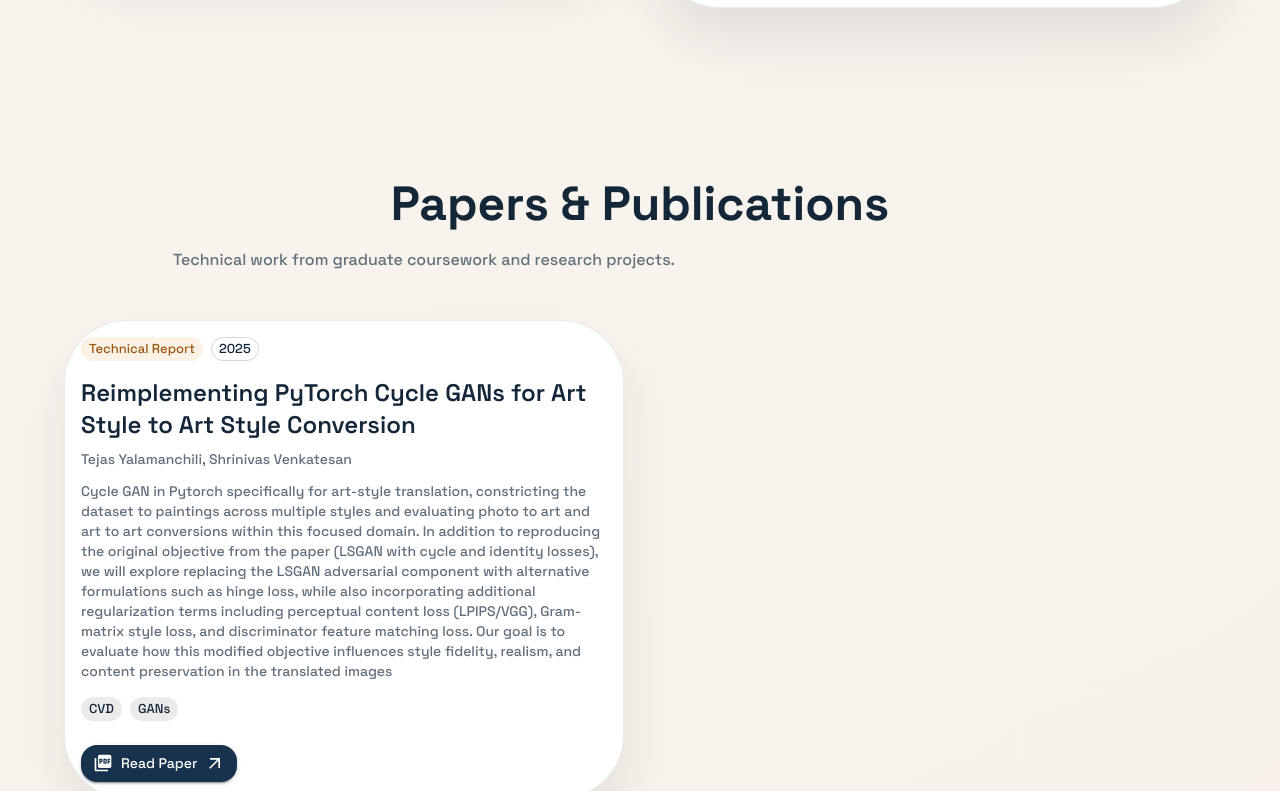
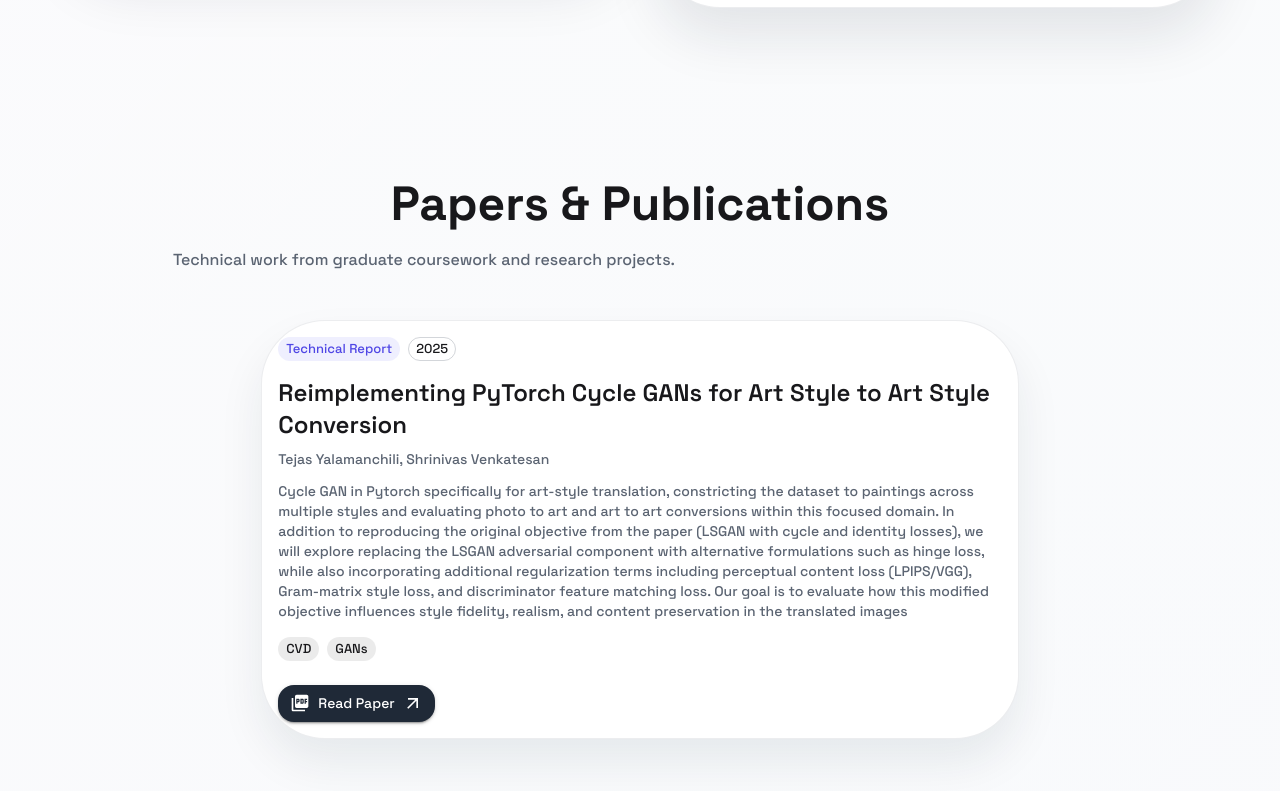
Before and after one commit to YalmanchiliTejas/portfolio-website, a React (Create React App) app: page / in a window 1280 px wide. Shown: the part 4146-4937 px from the top of the page. Built offline with nearby package versions, Linux system fonts and the light colour scheme.

Commit message:
another change

```diff
--- a/src/App.js
+++ b/src/App.js
@@ -15,18 +15,18 @@ const canvasTheme = createTheme({
   palette: {
     mode: 'light',
     primary: {
-      main: '#12324a',
+      main: '#1f2937',
     },
     secondary: {
-      main: '#b76e2b',
+      main: '#6366f1',
     },
     background: {
-      default: '#f6f1e8',
+      default: '#fafaf8',
       paper: '#ffffff',
     },
     text: {
-      primary: '#142738',
-      secondary: '#62707d',
+      primary: '#18181b',
+      secondary: '#5b6472',
     },
   },
   typography: {
--- a/src/components/Contact.jsx
+++ b/src/components/Contact.jsx
@@ -61,13 +61,13 @@ const Contact = () => {
                   rel="noopener noreferrer"
                   sx={{
                     mb: 1,
-                    color: '#d97706',
+                    color: '#6366f1',
                     fontSize: 36,
                   }}
                 >
                   {item.icon}
                 </IconButton>
-                <Typography variant="h6" sx={{ fontWeight: 600, color: '#17324d' }}>
+                <Typography variant="h6" sx={{ fontWeight: 600, color: '#1f2937' }}>
                   {item.label}
                 </Typography>
                 <Typography sx={{ color: 'text.secondary' }}>{item.value}</Typography>
--- a/src/components/Education.jsx
+++ b/src/components/Education.jsx
@@ -102,8 +102,8 @@ const Education = () => {
                         label={highlight}
                         size="small"
                         sx={{
-                          bgcolor: 'rgba(217, 119, 6, 0.08)',
-                          color: '#9a580d',
+                          bgcolor: 'rgba(99, 102, 241, 0.1)',
+                          color: '#4f46e5',
                           fontWeight: 600,
                         }}
                       />
--- a/src/components/Experience.jsx
+++ b/src/components/Experience.jsx
@@ -122,7 +122,7 @@ const Experience = () => {
                       {exp.title}
                     </Typography>
                     <Stack direction="row" spacing={2} flexWrap="wrap" alignItems="center">
-                      <Typography variant="body1" sx={{ color: '#d97706', fontWeight: 600 }}>
+                      <Typography variant="body1" sx={{ color: '#6366f1', fontWeight: 600 }}>
                         {exp.company}
                       </Typography>
                       <Chip
@@ -143,7 +143,7 @@ const Experience = () => {
                     sx={{
                       mb: 1,
                       color: 'text.secondary',
-                      '&::marker': { color: '#d97706' },
+                      '&::marker': { color: '#6366f1' },
                     }}
                   >
                     {point}
--- a/src/components/Papers.jsx
+++ b/src/components/Papers.jsx
@@ -78,7 +78,7 @@ const Papers = () => {
             </Grid>
           ) : (
             papers.map((paper, index) => (
-              <Grid item xs={12} md={6} key={index}>
+              <Grid item xs={12} md={8} key={index} sx={{ mx: 'auto' }}>
                 <Card
                   sx={{
                     height: '100%',
@@ -90,7 +90,7 @@ const Papers = () => {
                 >
                   <CardContent sx={{ pb: 2 }}>
                     <Stack direction="row" spacing={1} sx={{ mb: 2 }}>
-                      <Chip label={paper.venue} size="small" sx={{ bgcolor: 'rgba(217, 119, 6, 0.1)', color: '#9a580d' }} />
+                      <Chip label={paper.venue} size="small" sx={{ bgcolor: 'rgba(99, 102, 241, 0.1)', color: '#4f46e5' }} />
                       <Chip label={paper.year} size="small" variant="outlined" sx={{ borderColor: 'rgba(16, 32, 51, 0.18)' }} />
                     </Stack>
                     <Typography variant="h5" sx={{ fontWeight: 600, mb: 1 }}>
@@ -117,8 +117,8 @@ const Papers = () => {
                       startIcon={<PictureAsPdf />}
                       endIcon={<ArrowOutward />}
                       sx={{
-                        background: '#17324d',
-                        '&:hover': { background: '#10263c' },
+                        background: '#1f2937',
+                        '&:hover': { background: '#111827' },
                         textTransform: 'none',
                       }}
                     >
--- a/src/components/Projects.jsx
+++ b/src/components/Projects.jsx
@@ -142,7 +142,7 @@ const Projects = () => {
                       label={tech}
                       size="small"
                       variant="outlined"
-                      sx={{ borderColor: 'rgba(16, 32, 51, 0.2)', color: 'text.secondary' }}
+                      sx={{ borderColor: 'rgba(24, 24, 27, 0.14)', color: 'text.secondary' }}
                     />
                   ))}
                 </Box>
@@ -157,11 +157,11 @@ const Projects = () => {
                       rel="noopener noreferrer"
                       startIcon={<Link />}
                       sx={{
-                        background: '#17324d',
+                        background: '#1f2937',
                         color: '#fff',
                         textTransform: 'none',
                         '&:hover': {
-                          background: '#10263c',
+                          background: '#111827',
                         },
                       }}
                     >
@@ -177,11 +177,11 @@ const Projects = () => {
                       rel="noopener noreferrer"
                       startIcon={<Link />}
                       sx={{
-                        background: '#17324d',
+                        background: '#1f2937',
                         color: '#fff',
                         textTransform: 'none',
                         '&:hover': {
-                          background: '#10263c',
+                          background: '#111827',
                         },
                       }}
                     >
--- a/src/components/Skills.jsx
+++ b/src/components/Skills.jsx
@@ -75,9 +75,9 @@ const Skills = () => {
                       key={skill}
                       label={skill}
                       sx={{
-                        bgcolor: 'rgba(23, 50, 77, 0.05)',
+                        bgcolor: 'rgba(99, 102, 241, 0.06)',
                         color: 'text.primary',
-                        border: '1px solid rgba(23, 50, 77, 0.08)',
+                        border: '1px solid rgba(99, 102, 241, 0.08)',
                         fontWeight: 500,
                       }}
                     />
@@ -107,8 +107,8 @@ const Skills = () => {
                       sx={{
                         p: 1.5,
                         borderRadius: 2.5,
-                        background: 'rgba(217, 119, 6, 0.07)',
-                        border: '1px solid rgba(217, 119, 6, 0.12)',
+                        background: 'rgba(99, 102, 241, 0.07)',
+                        border: '1px solid rgba(99, 102, 241, 0.12)',
                         height: '100%',
                       }}
                     >
@@ -142,7 +142,7 @@ const Skills = () => {
                     sx={{
                       p: 2,
                       borderRadius: 2.5,
-                      background: 'linear-gradient(135deg, rgba(23, 50, 77, 0.04), rgba(217, 119, 6, 0.08))',
+                      background: 'linear-gradient(135deg, rgba(99, 102, 241, 0.06), rgba(31, 41, 55, 0.04))',
                       border: '1px solid rgba(16, 32, 51, 0.08)',
                     }}
                   >
--- a/src/styles/main.scss
+++ b/src/styles/main.scss
@@ -2,13 +2,13 @@
 @import url('https://fonts.googleapis.com/css2?family=Manrope:wght@400;500;600;700&family=Space+Grotesk:wght@500;600;700&display=swap');
 
 :root {
-  --primary-color: #12324a;
-  --secondary-color: #b76e2b;
-  --background-base: #f6f1e8;
+  --primary-color: #1f2937;
+  --secondary-color: #6366f1;
+  --background-base: #fafaf8;
   --background-surface: #ffffff;
-  --background-muted: #ede4d6;
-  --text-primary: #142738;
-  --text-secondary: #62707d;
+  --background-muted: #f1f2f6;
+  --text-primary: #18181b;
+  --text-secondary: #5b6472;
   --transition-duration: 0.3s;
 }
 
@@ -25,9 +25,9 @@ html {
 body {
   font-family: 'Manrope', sans-serif;
   background:
-    radial-gradient(circle at top left, rgba(183, 110, 43, 0.1), transparent 30%),
-    radial-gradient(circle at top right, rgba(18, 50, 74, 0.12), transparent 34%),
-    linear-gradient(180deg, #fbf7f1 0%, #f2eadf 100%);
+    radial-gradient(circle at top left, rgba(99, 102, 241, 0.08), transparent 28%),
+    radial-gradient(circle at top right, rgba(31, 41, 55, 0.06), transparent 34%),
+    linear-gradient(180deg, #fcfcfb 0%, #f5f7fb 100%);
   color: var(--text-primary);
   line-height: 1.6;
 }
@@ -35,8 +35,8 @@ body {
 .app {
   min-height: 100vh;
   background:
-    linear-gradient(135deg, rgba(255, 255, 255, 0.62), rgba(255, 255, 255, 0.08)),
-    linear-gradient(180deg, rgba(251, 247, 241, 0.94) 0%, rgba(242, 234, 223, 0.96) 100%);
+    linear-gradient(135deg, rgba(255, 255, 255, 0.7), rgba(255, 255, 255, 0.12)),
+    linear-gradient(180deg, rgba(252, 252, 251, 0.94) 0%, rgba(245, 247, 251, 0.98) 100%);
 
   section {
     padding: 88px 0;
@@ -72,7 +72,7 @@ body {
     color: var(--primary-color);
 
     &:hover {
-      background: rgba(18, 50, 74, 0.08);
+      background: rgba(31, 41, 55, 0.06);
     }
 
     &:focus {
```
Also changed, not shown: src/components/Hero.jsx (+17 -17 lines), src/components/Navbar.jsx (+7 -7 lines).
